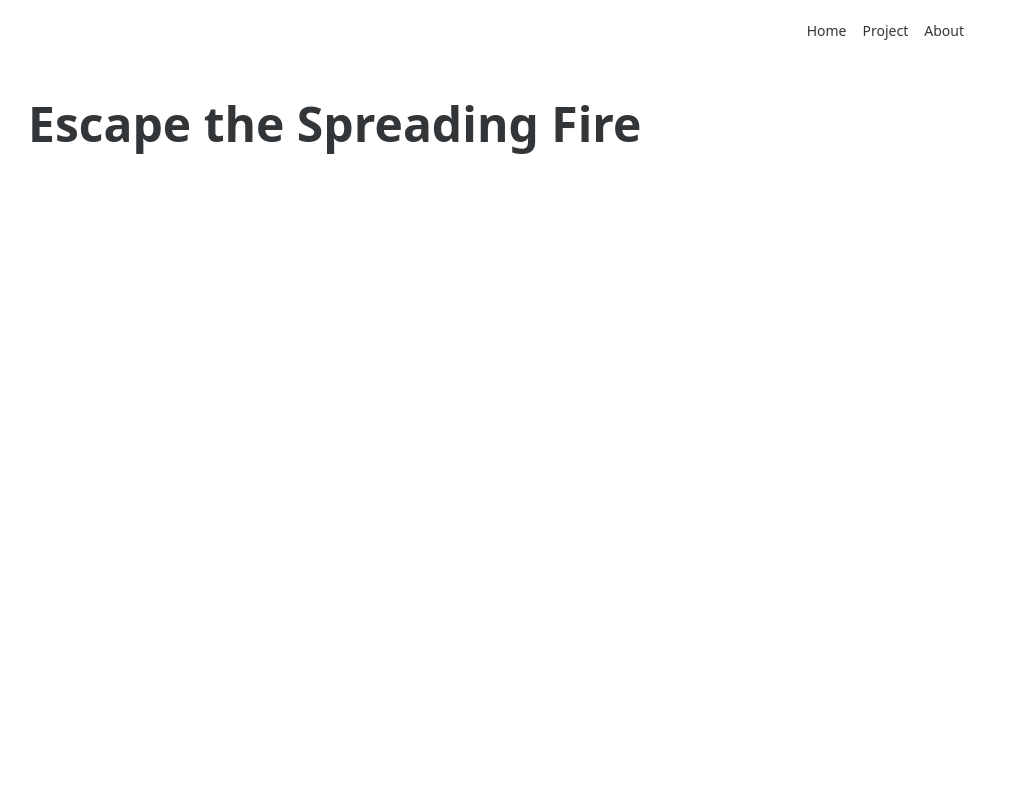
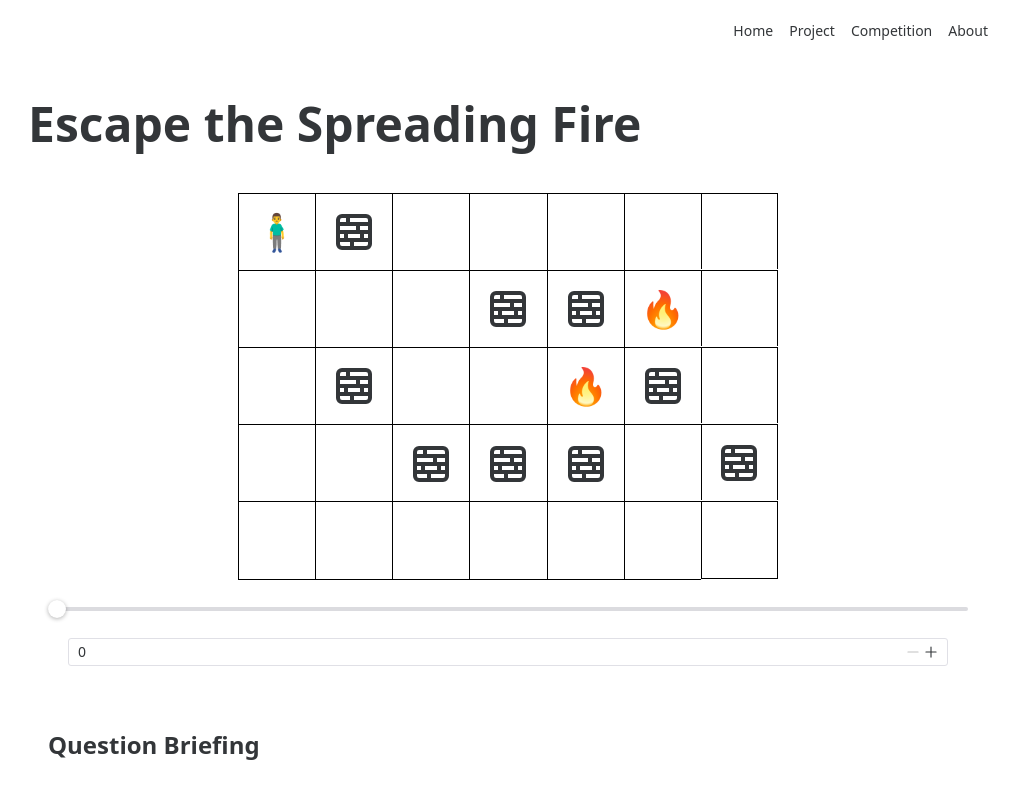
Before and after one commit to KitteeRusty/wbsite, a Vue app: page /project/fire-escape in a window 1280 px wide. Shown: the top 800 px of the page, without its empty margins (132-1149 px from the left). Built offline with nearby package versions, Linux system fonts and the light colour scheme.

Commit message:
加入了逃离火灾的演示图

```diff
--- a/src/components/about/about.vue
+++ b/src/components/about/about.vue
@@ -1,9 +1,9 @@
 <script setup lang="ts">
-import { ref, computed, onUnmounted, onMounted } from 'vue'
+import { computed } from 'vue'
 import {
     NLayout, NLayoutHeader, NLayoutContent,
     NTimeline, NTimelineItem, NGradientText, NEllipsis,
-    NSpin, NProgress
+    NProgress
 } from 'naive-ui';
 
 const highSchoolStart = new Date('2022-08-08');
@@ -16,7 +16,7 @@ const totalDuration = highSchoolEnd.getTime() - highSchoolStart.getTime();
 const elapsedTime = currentDate.getTime() - highSchoolStart.getTime();
 
 const elapsedDay = Math.floor(((elapsedTime / 1000) / 3600) / 24);
-
+// const MiddleSchoolEnd = elapsedDay+24;
 
 const highSchoolProgress = computed(() => {
     return (Math.min(Math.max((elapsedTime / totalDuration) * 100, 0), 100)).toFixed(2);
--- /dev/null
+++ b/src/components/competition/competition.vue
@@ -0,0 +1,13 @@
+<script setup lang="ts">
+import { ref } from 'vue'
+import {
+    NLayout, NLayoutHeader, NLayoutContent,
+} from 'naive-ui';
+
+</script>
+
+<template>
+    <div>Hello</div>
+</template>
+
+<style></style>
--- a/src/components/layout.vue
+++ b/src/components/layout.vue
@@ -4,14 +4,9 @@ import {
     NButton,
     NDivider,
     NFlex,
-    NGrid, NGi,
     NIcon,
     NLayout, NLayoutHeader, NLayoutContent,
-    NSplit,
-    NTimeline,
-    NTimelineItem,
-    NGradientText, NEllipsis, NCarousel,
-    NLayoutFooter, NLayoutSider
+    NLayoutFooter
 } from 'naive-ui';
 import router from '../router/router';
 
@@ -27,9 +22,7 @@ function initial() {
     contentRef.value = "1";
 }
 
-function handleRoutesChange(action: 0 | 1 | 2) {
-
-    console.log(router.currentRoute.value.name)
+function handleRoutesChange(action: 0 | 1 | 2 | 3) {
     switch (action) {
         case 0:
             router.push({ name: "website-layout-landing" });
@@ -40,6 +33,9 @@ function handleRoutesChange(action: 0 | 1 | 2) {
         case 2:
             router.push({ name: "website-layout-about" });
             break;
+        case 3:
+            router.push({ name: "website-layout-competition" })
+            break;
         default:
             break;
     }
@@ -49,10 +45,11 @@ function handleRoutesChange(action: 0 | 1 | 2) {
 <template>
     <div>
         <n-layout>
-            <n-layout-header style="max-width: 960px; margin: 0 auto; padding: 24px">
+            <n-layout-header style="max-width: 960px; margin: 0 auto; padding: 24px 0">
                 <n-flex justify="end" size="large">
                     <n-button text @click="handleRoutesChange(0)">Home</n-button>
                     <n-button text @click="handleRoutesChange(1)">Project</n-button>
+                    <n-button text @click="handleRoutesChange(3)">Competition</n-button>
                     <n-button text @click="handleRoutesChange(2)">About</n-button>
                 </n-flex>
             </n-layout-header>
--- a/src/components/project/algorithms/fireEscape.vue
+++ b/src/components/project/algorithms/fireEscape.vue
@@ -1,9 +1,54 @@
 <script setup lang="ts">
 import { projects, projectData } from '../project';
 import router from '../../../router/router';
-import { ref } from 'vue';
+import { defineComponent, ref, computed } from 'vue';
+import {
+    NFlex,
+    NGrid, NGi,
+    NIcon, NInputNumber, NSlider
+} from 'naive-ui';
+
+const sliderValue = ref(0);
 
 const project = ref<projectData | null>(null);
+
+const grid = ref<number[][]>([
+    [0, 2, 0, 0, 0, 0, 0],
+    [0, 0, 0, 2, 2, 1, 0],
+    [0, 2, 0, 0, 1, 2, 0],
+    [0, 0, 2, 2, 2, 0, 2],
+    [0, 0, 0, 0, 0, 0, 0]
+]);
+
+const rows = computed(() => {
+    return grid.value.length;
+})
+
+const cols = computed(() => {
+    return grid.value[0].length;
+})
+
+const player = ref<number[]>([0, 0]);
+
+const fires = ref<number[][]>([]);
+
+const fireEmoji = "🔥";
+
+const playerEmoji = "🧍‍♂️";
+
+const blockStyle = (x: number, y: number) => {
+    return {
+        borderTop: '1px solid #000',
+        borderRight: x == cols.value - 1 ? '1px solid #000' : null,
+        borderBottom: y == rows.value - 1 ? '1px solid #000' : null,
+        borderLeft: '1px solid #000',
+        aspectRatio: "1/1"
+    }
+}
+
+const UpdateGrid = (time: number) => {
+
+}
 
 initial();
 
@@ -14,9 +59,50 @@ function initial() {
 
 <template>
     <div v-if="project" class="projectDetailPage">
-        <div style="font-size: 48px">
+        <div style="font-size: 48px; padding-bottom: 30px;">
             <b>{{ project.name }}</b>
         </div>
+        <div class="GridContainer">
+            <n-grid v-for="(row, y) in rows" :key="y" :cols="cols">
+                <n-gi class="block" v-for="(col, x) in cols" :key="x" :style="blockStyle(x, y)">
+                    <n-flex style="height: 100%" :align="'center'" :justify="'center'">
+                        <div v-if="grid[y][x] === 2">
+                            <n-icon style="margin-top: 7px" :size="48">
+                                <svg xmlns="http://www.w3.org/2000/svg" xmlns:xlink="http://www.w3.org/1999/xlink"
+                                    viewBox="0 0 24 24">
+                                    <g fill="none" stroke="currentColor" stroke-width="2" stroke-linecap="round"
+                                        stroke-linejoin="round">
+                                        <rect x="4" y="4" width="16" height="16" rx="2"></rect>
+                                        <path d="M4 8h16"></path>
+                                        <path d="M20 12H4"></path>
+                                        <path d="M4 16h16"></path>
+                                        <path d="M9 4v4"></path>
+                                        <path d="M14 8v4"></path>
+                                        <path d="M8 12v4"></path>
+                                        <path d="M16 12v4"></path>
+                                        <path d="M11 16v4"></path>
+                                    </g>
+                                </svg>
+                            </n-icon>
+                        </div>
+                        <div v-if="player[0] === x && player[1] === y" style="font-size: 36px">{{ playerEmoji }}</div>
+                        <div v-if="grid[y][x] === 1" style="font-size: 36px">{{ fireEmoji }}</div>
+                    </n-flex>
+                </n-gi>
+            </n-grid>
+        </div>
+        <div style="padding: 20px;">
+            <n-slider v-model:value="sliderValue" :min="0" :max="20" @update:value="UpdateGrid" />
+            <div style="padding: 20px;"><n-input-number v-model:value="sliderValue" size="small" :min = "0" :max="20" /></div>
+        </div>
+        <div style="padding: 20px; font-size: 24px; "><b>Question Briefing</b></div>
+        <div>
+
+        </div>
+        <div style="padding: 20px; font-size: 24px; "><b>Solution</b></div>
+
+
+
     </div>
 </template>
 
@@ -25,5 +111,14 @@ function initial() {
     width: 960px;
     padding: 24px;
     margin: 0 auto;
+
+    .GridContainer {
+        width: 540px;
+        margin: 0 auto;
+
+        .block {
+            // width: 24
+        }
+    }
 }
-</style>
+</style>exportsdefineComponentSetNGridNGridNGiNGiNFlexNFlexNIconNIconNSliderNSliderNInputNumber
--- a/src/router/router.ts
+++ b/src/router/router.ts
@@ -30,6 +30,11 @@ const routes: Array<RouteRecordRaw> = [
                 path: "about",
                 name: "website-layout-about",
                 component: () => import('../components/about/about.vue')
+            },
+            {
+                path:"competition",
+                name: "website-layout-competition",
+                component: () => import('../components/competition/competition.vue')
             }
         ]
     },
```
